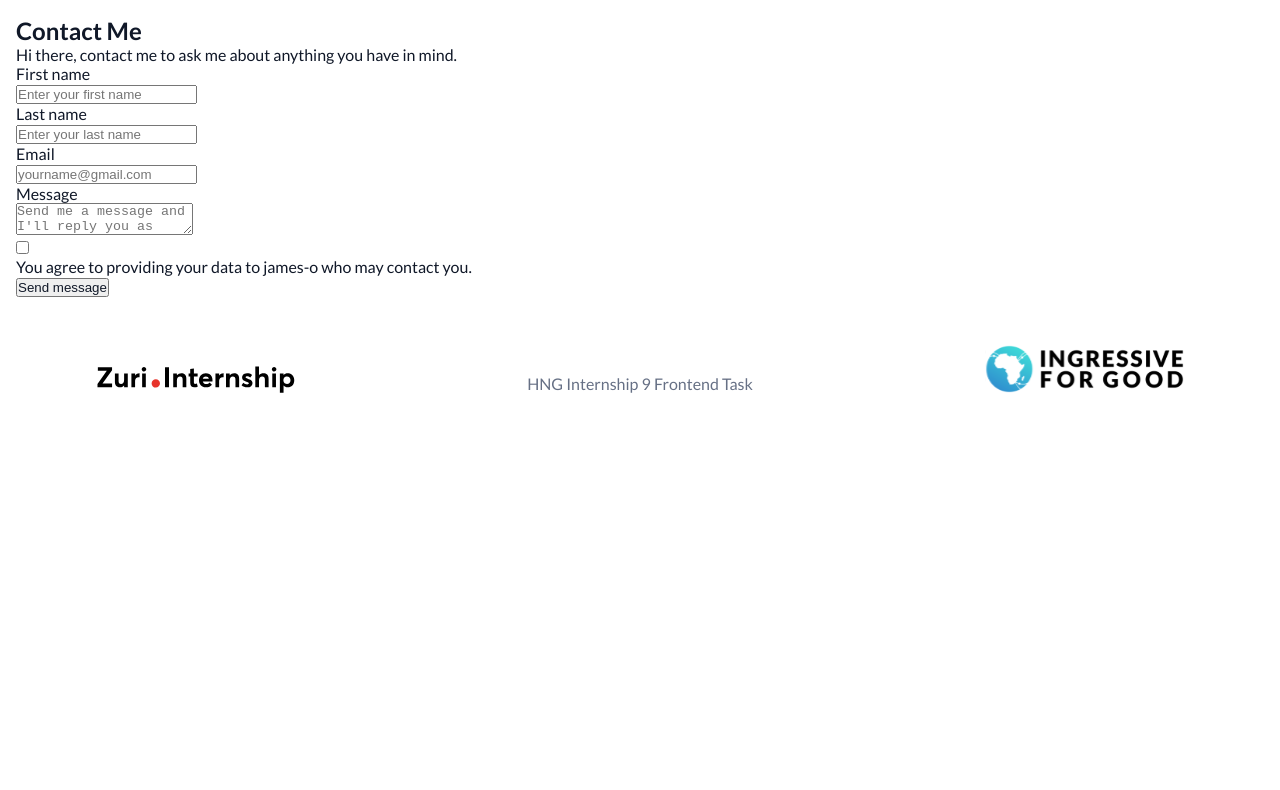
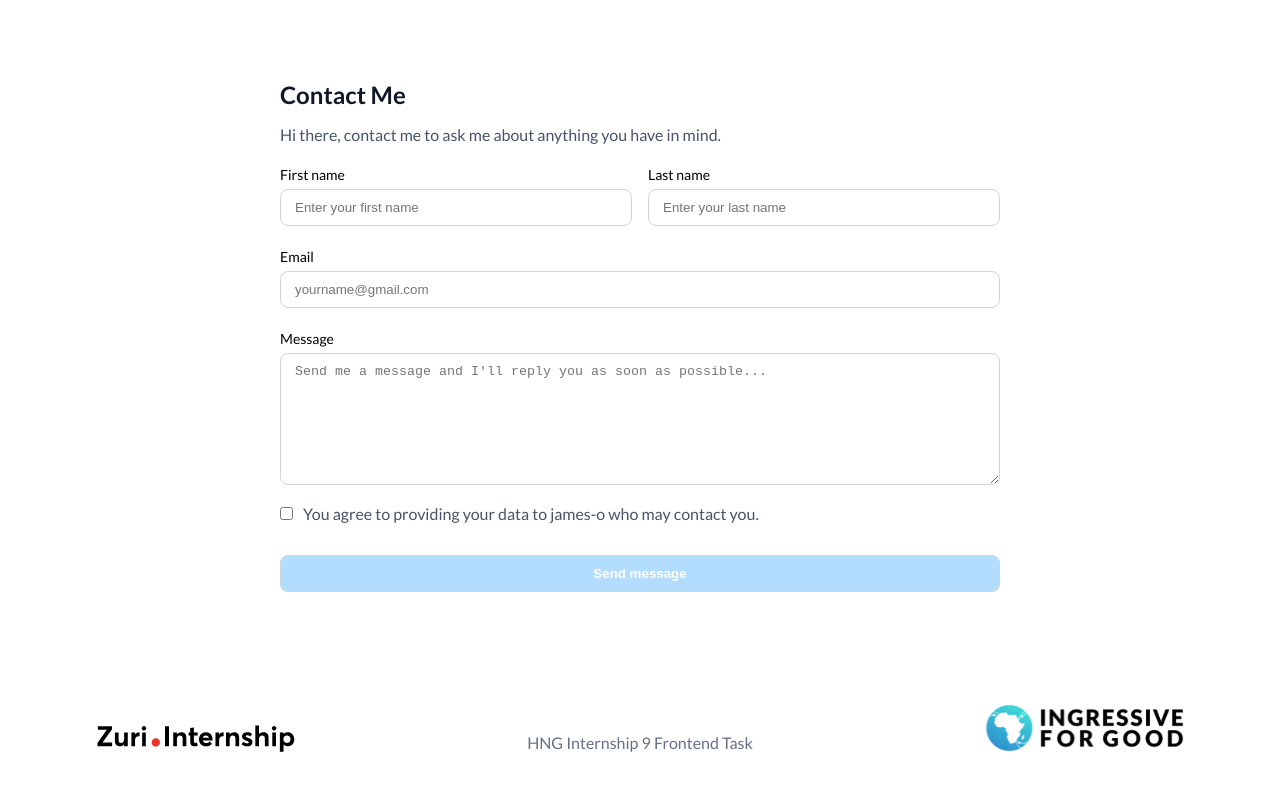
Before and after one commit to jaydhales/linktree-clone, a React (Vite) app: page /contact in a window 1280 px wide. Shown: the top 790 px of the page. Built offline with nearby package versions, Linux system fonts and the light colour scheme.

Commit message:
style: styled contact.jsx

```diff
--- a/src/Routes/Contact.jsx
+++ b/src/Routes/Contact.jsx
@@ -1,4 +1,4 @@
-import React from "react";
+import "../styles/Contact.css";
 
 const Contact = ({ name }) => {
   return (
@@ -53,7 +53,13 @@ const Contact = ({ name }) => {
         <p>You agree to providing your data to {name} who may contact you.</p>
       </div>
 
-      <input type="submit" value="Send message" id="btn_submit" />
+      <input
+        type="submit"
+        value="Send message"
+        id="btn_submit"
+        className="input"
+        disabled
+      />
     </form>
   );
 };
--- a/src/styles/Contact.css
+++ b/src/styles/Contact.css
@@ -0,0 +1,64 @@
+form,
+.name-section {
+  display: grid;
+  gap: 1rem;
+}
+
+form {
+  max-width: 720px;
+  margin: auto;
+  padding: 4rem 0;
+}
+
+p {
+  color: #475467;
+}
+
+.input {
+  width: 100%;
+  padding: 10px 14px;
+  border: 1px solid #d0d5dd;
+  border-radius: 8px;
+}
+
+.input:focus-within {
+  box-shadow: 0px 1px 2px rgba(16, 24, 40, 0.05), 0px 0px 0px 4px #d1e9ff;
+  outline: none;
+}
+
+.input-label {
+  color: black;
+  font-size: 14px;
+  font-weight: 500;
+  padding: 6px 0;
+}
+
+.form-check {
+  display: flex;
+  gap: 10px;
+}
+
+#message {
+  height: 132px;
+}
+
+#btn_submit {
+  background: #1570ef;
+  color: #fff;
+  font-weight: 600;
+  margin-top: 1rem;
+}
+
+#btn_submit:hover {
+  background: #175cd3;
+}
+
+#btn_submit:disabled {
+  background: #b2ddff;
+}
+
+@media (min-width: 720px) {
+  .name-section {
+    grid-auto-flow: column;
+  }
+}
```
